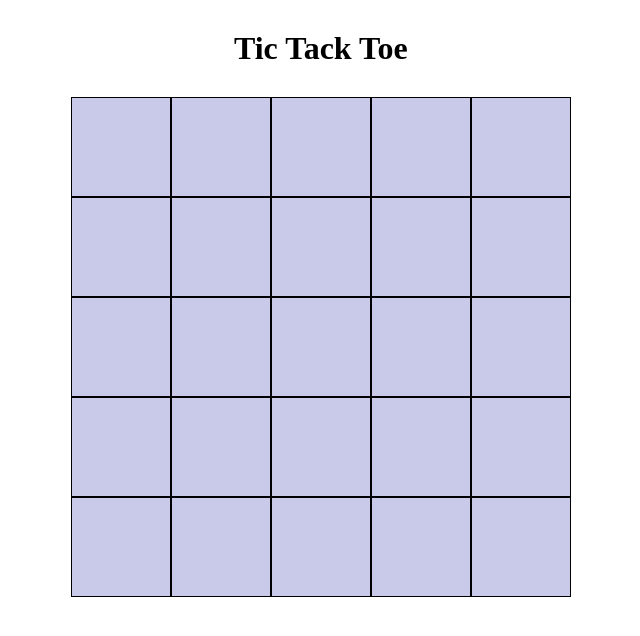
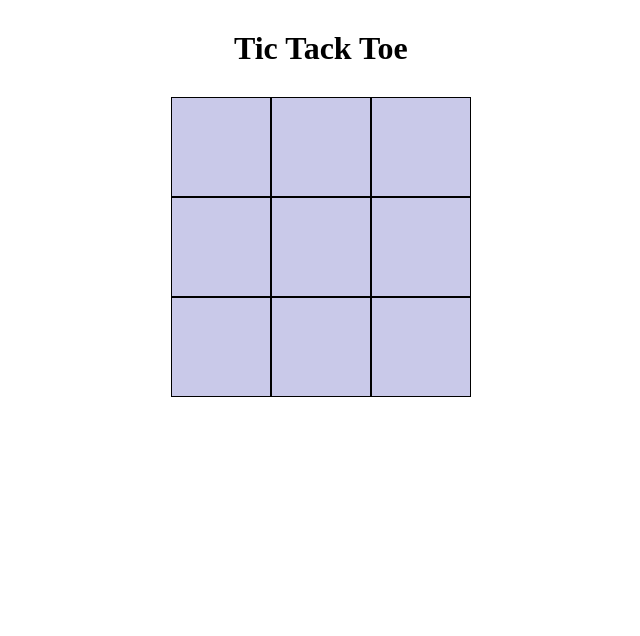
Before and after one commit to Ermosparis/Tic-Tac-Toe-React-Typescript, a React app: page / in a window 1280 px wide. Shown: the top 636 px of the page, without its empty margins (256-896 px from the left). Built offline with nearby package versions, Linux system fonts and the light colour scheme; the HTML template or start-up script is replaced by a standard one.

Commit message:
minor changes code working

```diff
--- a/src/components/Game/index.tsx
+++ b/src/components/Game/index.tsx
@@ -10,8 +10,8 @@ const Game = () => {
   const [player, setPlayer] = React.useState("X");
   const [boardCopy, setBoardCopy] = React.useState<any | null>(null);
   const boardArray: any[] | null = [];
-  const rows = 5;
-  const cols = 5;
+  const rows = 3;
+  const cols = 3;
 
   const checkWinner = (arr: any[]) => {
     for (let r = 0; r < arr.length; r += 1) {
@@ -88,13 +88,6 @@ const Game = () => {
           console.log(`Player ${player} wins!`);
           return;
         }
-
-        // if (arr[r][c] === player && arr[r - 1][c + 1] === player && arr[r + 1][c - 1] === player) {
-        //   console.log(`Player ${player} wins!`);
-        // }
-        // if (arr[r][c] === player && arr[r - 1][c - 1] === player && arr[r + 1][c + 1] === player) {
-        //   console.log(`Player ${player} wins!`);
-        // }
       }
     }
   };
```
